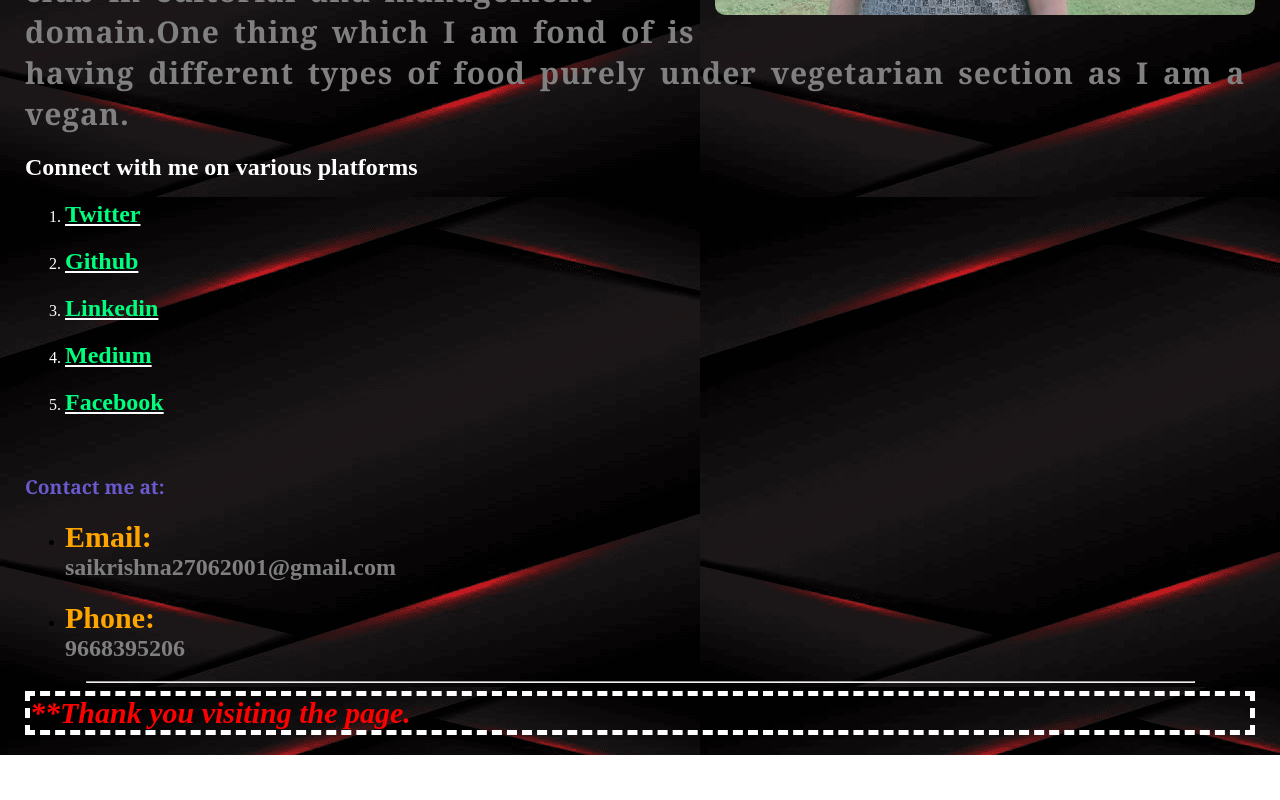
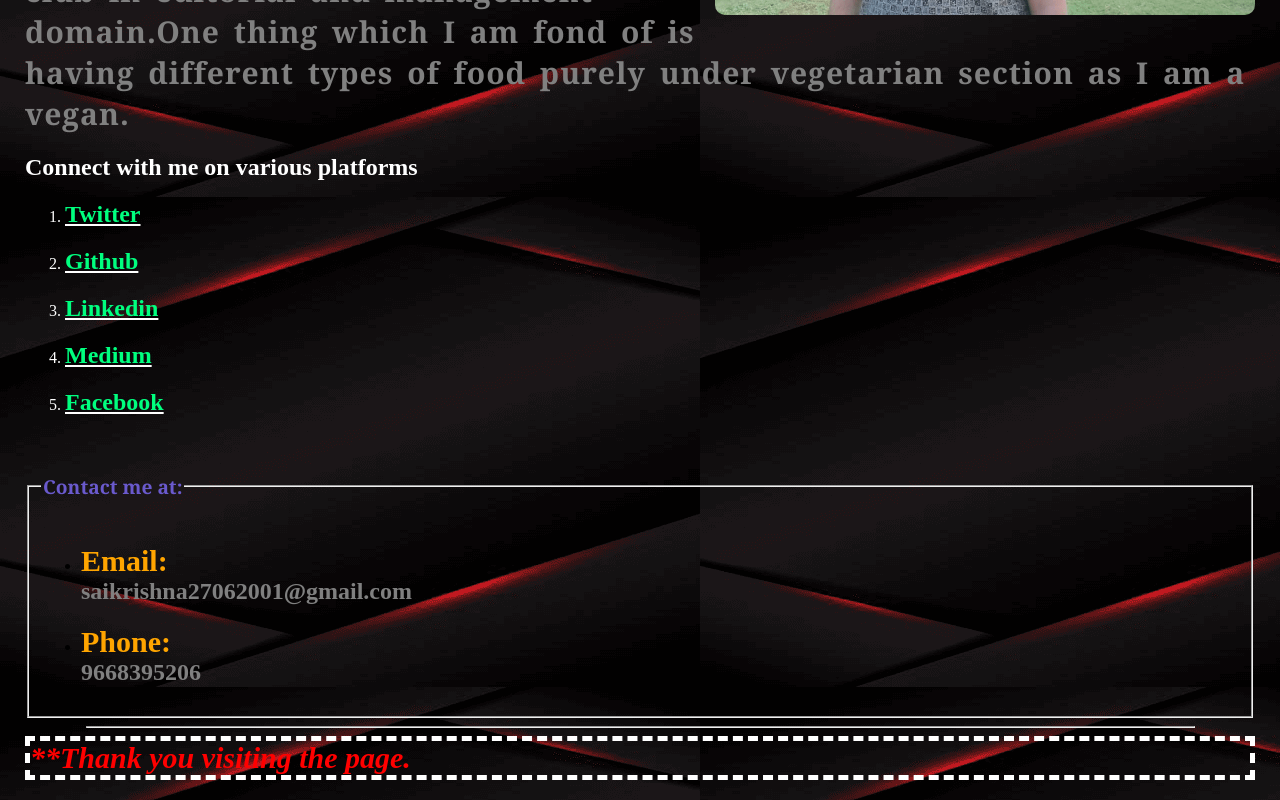
Before and after one commit to CharanBH24/sai-krishna, a plain HTML site: page index.html in a window 1280 px wide. Shown: the part 783-1583 px from the top of the page. Before the commit the page ends 1538 px from the top, so only its background shows below. Drawn offline with Linux system fonts and the light colour scheme.

Commit message:
Update index.html

```diff
--- a/index.html
+++ b/index.html
@@ -33,12 +33,15 @@
 
 	</ol>
 	<br>
-	<h3 id="Contact">Contact me at:</h3>
+
+	<fieldset>
+		<legend><h3 id="Contact">Contact me at:</h3></legend>
 	<ul>
 		<li><h2 id="mail"><span style="font-size: 30px;color: orange;">Email:</span> saikrishna27062001@gmail.com</h2></li>
 		<li><h2 id="ph"><span style="font-size: 30px;color: orange;">Phone:  </span>9668395206</h2></li>
 
 	</ul>
+	</fieldset>
 	<div  >
 		<hr width="90%">
 		<footer class="hf">
```
